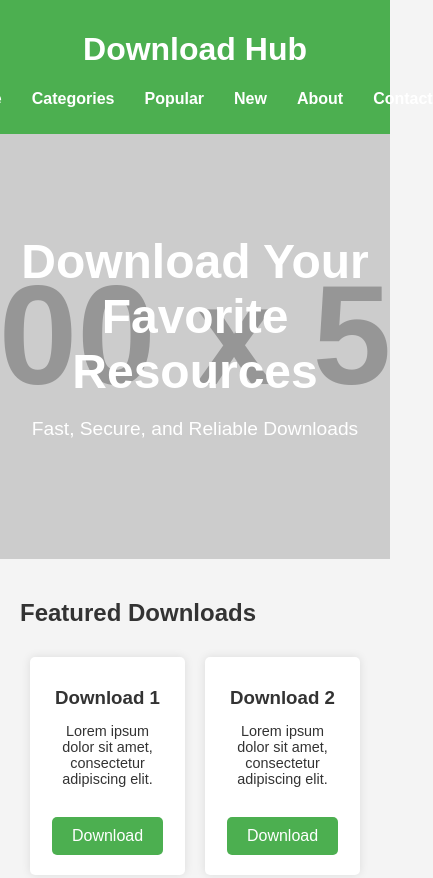
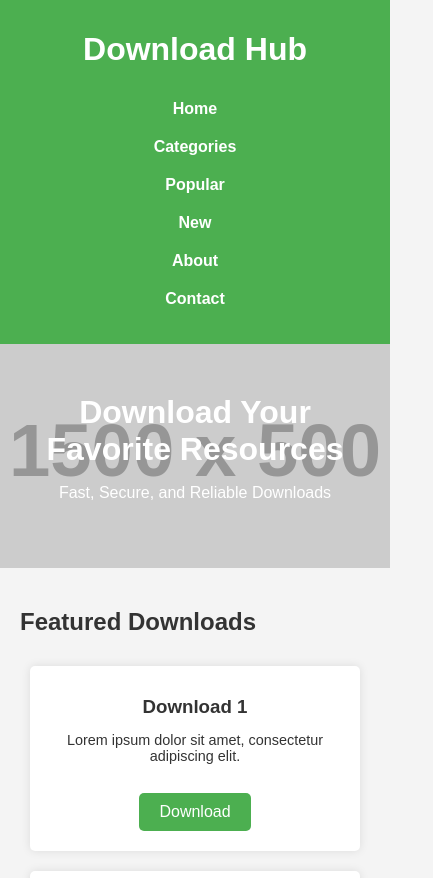
Before and after one commit to Kunnal2k8/Pvt, a plain HTML site: page index.html in a window 390 px wide. Shown: the top 878 px of the page, 433 px wide, since content can reach past the window. Drawn offline with Linux system fonts and the light colour scheme; placeholder pictures from the web are drawn by us.

Commit message:
Update index.html

```diff
--- a/index.html
+++ b/index.html
@@ -62,7 +62,7 @@
         .featured-downloads {
             display: flex;
             justify-content: space-between;
-            flex-wrap: wrap;
+                        flex-wrap: wrap;
         }
 
         .download-item {
@@ -108,6 +108,40 @@
         footer p {
             margin: 0;
         }
+
+        /* Media Queries for Mobile Responsiveness */
+        @media (max-width: 768px) {
+            .navbar {
+                flex-direction: column;
+            }
+
+            .navbar li {
+                margin: 10px 0;
+            }
+
+            .hero {
+                padding: 50px 20px;
+            }
+
+            .hero h1 {
+                font-size: 2em;
+            }
+
+            .hero p {
+                font-size: 1em;
+            }
+
+            .download-item {
+                flex: 1 1 calc(50% - 20px);
+            }
+
+
+        @media (max-width: 480px) {
+            .download-item {
+                flex: 1 1 100%;
+            }
+
+
     </style>
 </head>
 <body>
@@ -134,7 +168,7 @@
             <div class="download-item">
                 <h3>Download 1</h3>
                 <p>Lorem ipsum dolor sit amet, consectetur adipiscing elit.</p>
-                <a href="Bmw.mp4.zip" class="download-button">Download</a>
+                <a href="#" class="download-button">Download</a>
             </div>
             <div class="download-item">
                 <h3>Download 2</h3>
@@ -145,6 +179,7 @@
                 <h3>Download 3</h3>
                 <p>Lorem ipsum dolor sit amet, consectetur adipiscing elit.</p>
                 <a href="#" class="download-button">Download</a>
+                                </div>
             </div>
         </div>
     </div>
```
